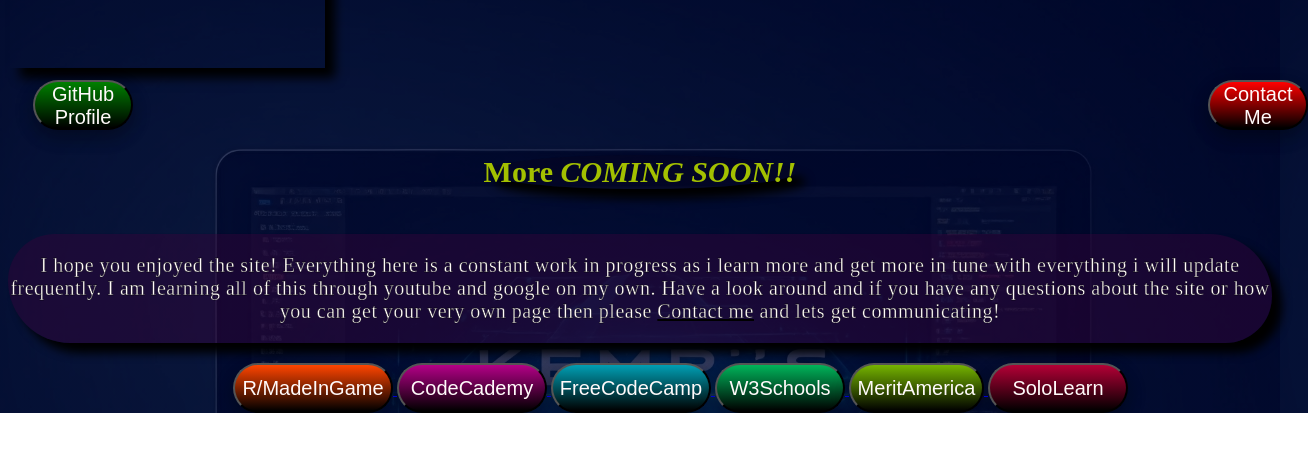
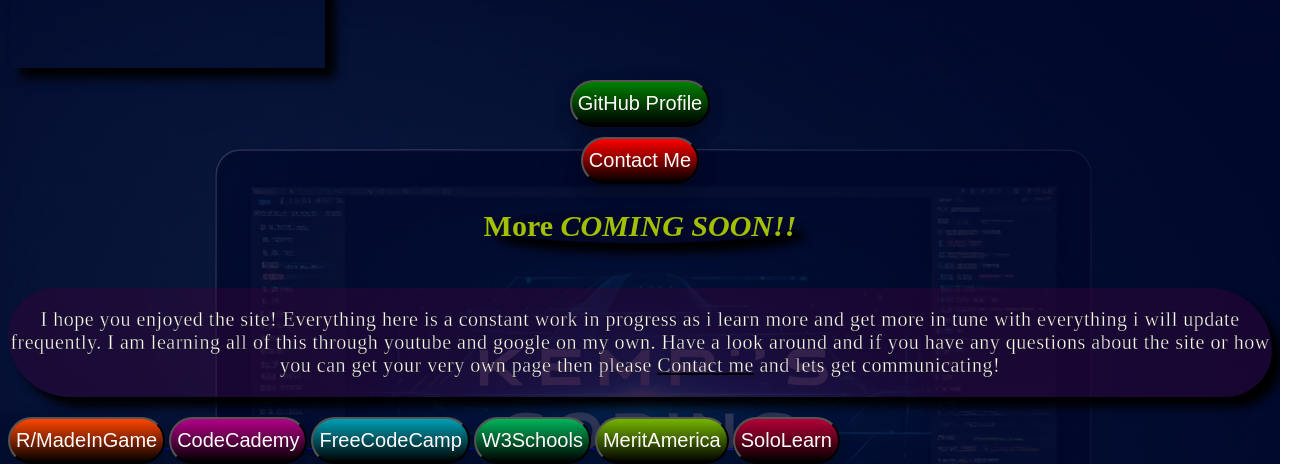
Before and after one commit to Dev-Denji/Code-Learning-Hub, a plain HTML site: page index.html in a window 1280 px wide. Shown: the part 1312-1776 px from the top of the page, 1308 px wide, since content can reach past the window. Before the commit the page ends 1725 px from the top, so only its background shows below. Drawn offline with Linux system fonts and the light colour scheme; grey boxes are pictures that could not be loaded.

Commit message:
Update SearchBar.css

```diff
--- a/SearchBar.css
+++ b/SearchBar.css
@@ -21,17 +21,14 @@ p.para1, p.para2 {
   font-size: 20px;
   letter-spacing: 0.5px;
   box-shadow: 10px 10px 10px black;
-}
-.para1{
   box-sizing: content-box 1px black;
   display: inline-block;
   border-radius: 60px 80px;
   background: rgba(57, 1, 59, 0.404);
-padding-top: 20px;
-padding-bottom: 20px;
--webkit-text-stroke: black 0.3px;
-text-shadow: black 100%;
-
+  padding-top: 20px;
+  padding-bottom: 20px;
+  -webkit-text-stroke: black 0.3px;
+  text-shadow: black 100%;
 }
 
 
@@ -88,26 +85,32 @@ div.MyShorts {
     }
   }
 }
+p.bottom_buttons {
+  text-align: center;
+}
 
 div.LINK-buttons {
-  display: flex;
+text-align: center;
+
 }
 
 .GitHub {
-  display: absolute;
+  padding-top: 10px;
+  padding-bottom: 10px;
   cursor: pointer;
   box-shadow: 0 8px 16px 0 rgba(0,0,0,0.2), 0 6px 20px 0 rgba(0,0,0,0.19);
-  height: 50px;
-  width: 100px;
   border-radius: 25px;
   background: linear-gradient(green, black);
   color: snow;
   font-size: 20px;
-  margin-left: 25px;
   margin-top: 10px;
-  transition: background-color 0.3s, color 0.3s;
+  transition: background-color 0.3s, color 0.3s, padding 1s;
 }
 .GitHub:hover {
+  padding-top: 30px;
+  padding-bottom: 30px;
+  padding-left: 30px;
+  padding-right: 30px;
 background:linear-gradient(black, green);
 color: yellow;
 }
@@ -116,98 +119,140 @@ color: yellow;
 }
 
 .ContactMe {
+  padding-top: 10px;
+  padding-bottom: 10px;
   cursor: pointer;
   box-shadow: 0 8px 16px 0 rgba(0,0,0,0.2), 0 6px 20px 0 rgba(0,0,0,0.19);
-  height: 50px;
-  width: 100px;
-  max-width: 1100px;
   border-radius: 25px;
   background: linear-gradient(red , black);
   color: snow;
   font-size: 20px;
-  margin-left: 1075px;
   margin-top: 10px;
-  transition: 0.3s;
+  transition: 0.3s, padding 1s;
 }
 .ContactMe:hover {
   background: linear-gradient(black,red);
   color: yellow;
+  padding-top: 30px;
+  padding-bottom: 30px;
+  padding-left: 30px;
+  padding-right: 30px;
 }
 .ContactMe:active {
   opacity: 0.5;
 }
 
 .Reddit {
+  padding-top: 10px;
+  padding-bottom: 10px;
   cursor: pointer;
   box-shadow: 0 8px 16px 0 rgba(0,0,0,0.2), 0 6px 20px 0 rgba(0,0,0,0.19);
-  height: 50px;
-  width: 160px;
   border-radius: 25px;
   background: linear-gradient( orangered, black);
   color: snow;
   font-size: 20px;
-  margin-left: 225px;
+  transition: padding 1s;
+}
+.Reddit:hover {
+  color: yellow;
+  background: linear-gradient( black, orangered);
+  padding-left: 30px;
+  padding-right: 30px;
 }
 
 .CodeCademy {
+  padding-top: 10px;
+  padding-bottom: 10px;
   cursor: pointer;
   box-shadow: 0 8px 16px 0 rgba(0,0,0,0.2), 0 6px 20px 0 rgba(0,0,0,0.19);
-  height: 50px;
-  width: 150px;
   border-radius: 25px;
   background: linear-gradient( rgb(180, 0, 135), black);
   color: snow;
   font-size: 20px;
+  transition: padding 1s;
+}
+.CodeCademy:hover {
+  color: yellow;
+  background: linear-gradient( black, rgb(180, 0, 135));
+  padding-left: 30px;
+  padding-right: 30px;
 }
 
 .FreeCodeCamp {
+  padding-top: 10px;
+  padding-bottom: 10px;
+  padding-top: 10px;
+  padding-bottom: 10px;
   cursor: pointer;
   box-shadow: 0 8px 16px 0 rgba(0,0,0,0.2), 0 6px 20px 0 rgba(0,0,0,0.19);
-  height: 50px;
-  width: 160px;
   border-radius: 25px;
   background: linear-gradient( rgb(0, 159, 180), black);
   color: snow;
   font-size: 20px;
+  transition: padding 1s;
+}
+.FreeCodeCamp:hover {
+  color: yellow;
+  background: linear-gradient( black, rgb(0, 159, 180));
+  padding-left: 30px;
+  padding-right: 30px;
 }
 
 .W3Schools {
+  padding-top: 10px;
+  padding-bottom: 10px;
   cursor: pointer;
   box-shadow: 0 8px 16px 0 rgba(0,0,0,0.2), 0 6px 20px 0 rgba(0,0,0,0.19);
-  height: 50px;
-  width: 130px;
   border-radius: 25px;
   background: linear-gradient( rgb(0, 180, 90), black);
   color: snow;
   font-size: 20px;
+  transition: padding 1s;
 }
-
+.W3Schools:hover {
+  color: yellow;
+  background: linear-gradient( black, rgb(0, 180, 90));
+  padding-left: 30px;
+  padding-right: 30px;
+}
 .MeritAmerica {
+  padding-top: 10px;
+  padding-bottom: 10px;
   cursor: pointer;
   box-shadow: 0 8px 16px 0 rgba(0,0,0,0.2), 0 6px 20px 0 rgba(0,0,0,0.19);
-  height: 50px;
-  width: 135px;
   border-radius: 25px;
   background: linear-gradient( rgb(117, 180, 0), black);
   color: snow;
   font-size: 20px;
+  transition: padding 1s;
 }
-
+.MeritAmerica:hover {
+  color: yellow;
+  background: linear-gradient( black, rgb(117, 180, 0));
+  padding-left: 30px;
+  padding-right: 30px;
+}
 .SoloLearn {
+  padding-top: 10px;
+  padding-bottom: 10px;
   cursor: pointer;
   box-shadow: 0 8px 16px 0 rgba(0,0,0,0.2), 0 6px 20px 0 rgba(0,0,0,0.19);
-  height: 50px;
-  width: 140px;
   border-radius: 25px;
   background: linear-gradient( rgb(180, 0, 54), black);
   color: snow;
   font-size: 20px;
+  transition: padding 1s;
+}
+.SoloLearn:hover {
+  color: yellow;
+  background: linear-gradient( black, rgb(180, 0, 54));
+  padding-left: 30px;
+  padding-right: 30px;
 }
 
 
 
 
 
-
 a.link {color: snow;}
-a.link:hover {cursor: pointer;}
+a.link:hover {cursor: pointer; color: yellow;}
```
